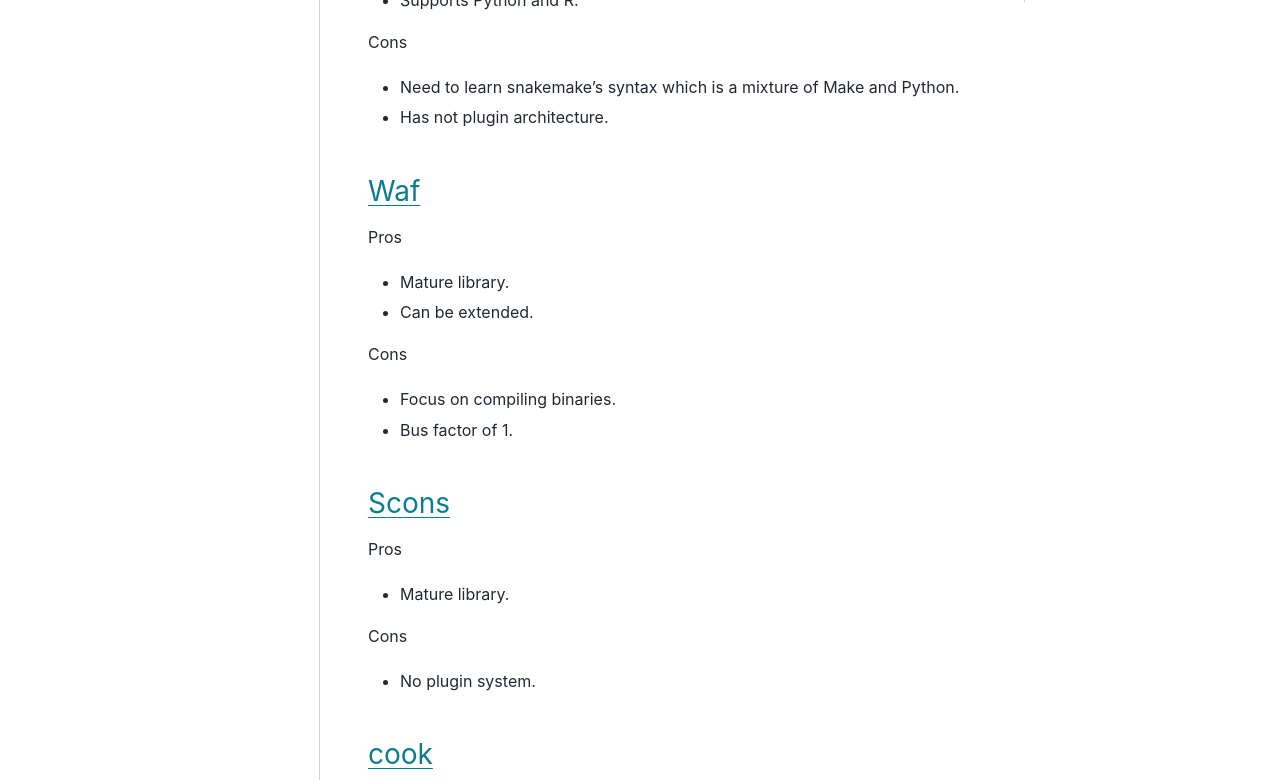
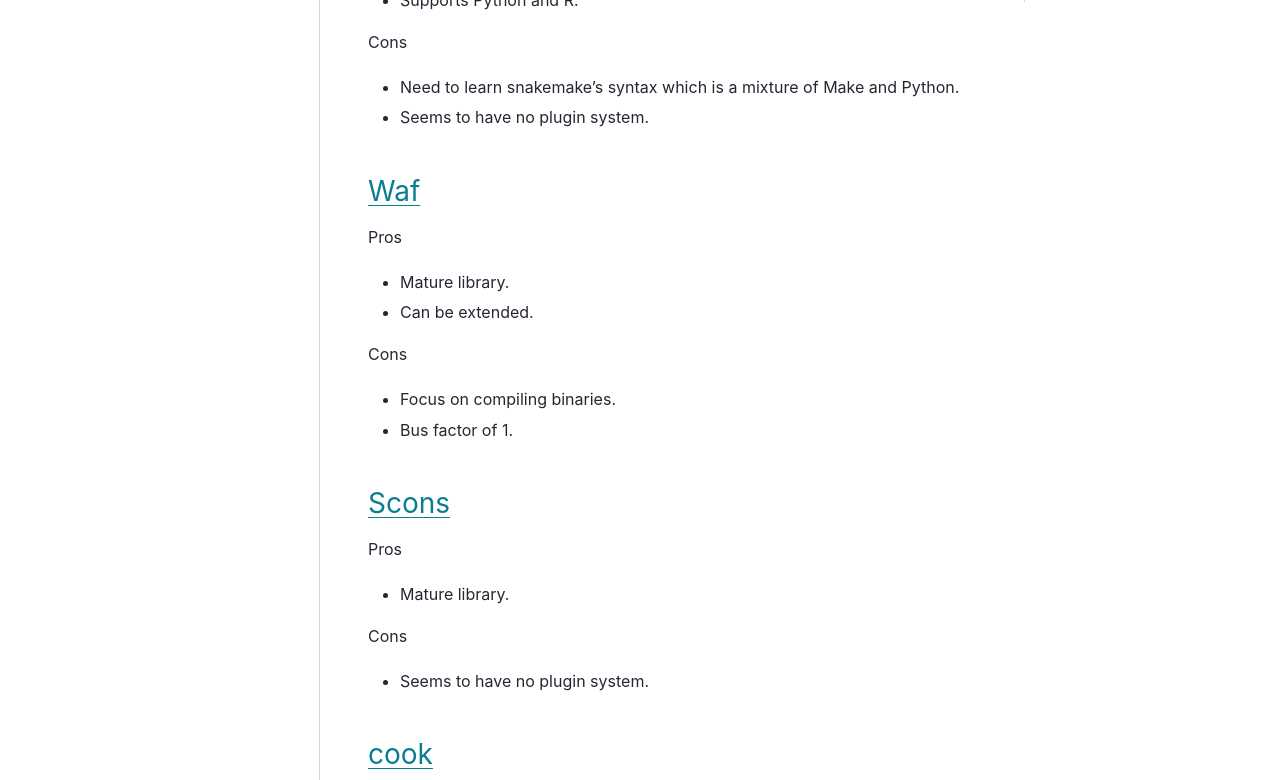
Before and after one commit to pytask-dev/pytask, a Sphinx documentation site: the page built from docs/explanations/why_another_build_system.rst, in a window 1280 px wide and 1400 px high, scrolled down 1029 px. Shown: the part 235-1015 px from the top of the window. Built offline with Sphinx 7.4.7 and the PyData theme 0.15.4, drawn with Linux system fonts in a browser that asks for light colours.

Commit message:
Fix typos.

```diff
--- a/docs/explanations/why_another_build_system.rst
+++ b/docs/explanations/why_another_build_system.rst
@@ -49,7 +49,7 @@
 Cons
 
 - Need to learn snakemake's syntax which is a mixture of Make and Python.
-- Has not plugin architecture.
+- Seems to have no plugin system.
 
 
 `Waf <https://waf.io>`_
@@ -75,7 +75,7 @@
 
 Cons
 
-- No plugin system.
+- Seems to have no plugin system.
 
 
 `cook <https://github.com/jachris/cook>`_
--- a/docs/reference_guides/hookspecs.rst
+++ b/docs/reference_guides/hookspecs.rst
@@ -28,13 +28,11 @@
    :noindex:
 
 
-
 Command Line Interface
 ----------------------
 
 .. autofunction:: pytask_add_parameters_to_cli
    :noindex:
-
 
 
 Configuration
@@ -48,7 +46,6 @@
 
 .. autofunction:: pytask_post_parse
    :noindex:
-
 
 
 Collection
```
Also changed, not shown: other parts of docs/reference_guides/hookspecs.rst (+1 -2 lines).
